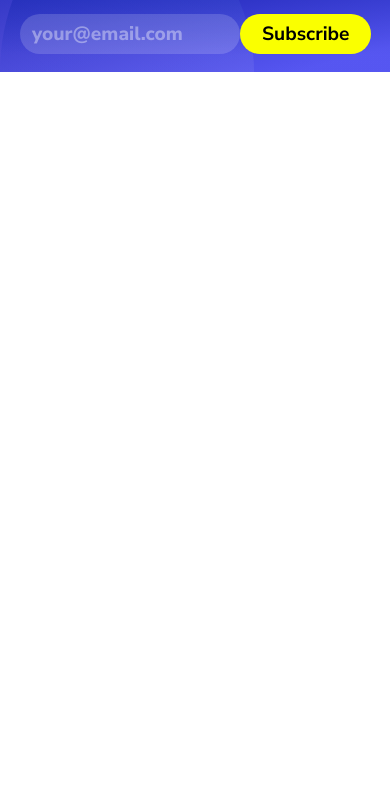
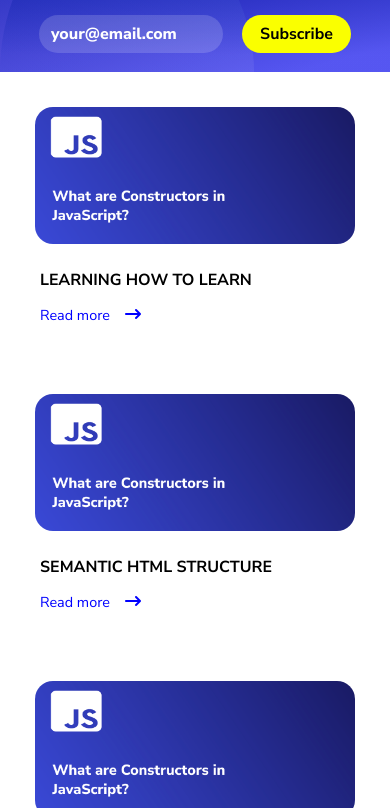
Before and after one commit to RyanZaleski/fullstack-blog, a plain HTML site: page index.html in a window 390 px wide. Shown: the part 139-947 px from the top of the page. Before the commit the page ends 844 px from the top, so only its background shows below. Drawn offline with Linux system fonts and the light colour scheme.

Commit message:
adding sections for mobile layout

```diff
--- a/css/style.css
+++ b/css/style.css
@@ -8,6 +8,15 @@
 
 }
 
+*:not(input.field) {
+  -webkit-user-select: none;
+    -khtml-user-select: none;
+    -moz-user-select: none;
+    -ms-user-select: none;
+    user-select: none;
+
+}
+
 body{
   font-family: 'Nunito Sans', sans-serif;
 }
@@ -15,16 +24,13 @@ body{
 /* MOBILE LAYOUT
 /*******************************************/
 
-@media screen and (max-width: 767px){
+@media screen and (max-width: 1100px){
 
-
-
-
+/* mobile header */
 
 header {
   display: flex;
   flex-direction: column;
-
   justify-content: center;
   text-align: center;
   gap: 35px;
@@ -38,7 +44,6 @@ header {
 
 header::before {
   content: '';
-
   width: 65%;
   height: 25vh;
   border-radius: 0 100% 0 0;
@@ -52,7 +57,6 @@ header::before {
 
 header::after {
   content: '';
-
   width: 100%;
   height: 25vh;
   top: 0;
@@ -66,13 +70,11 @@ header::after {
 header h2{
   font-size: 1.25em;
   font-weight: 600;
-
   z-index: 2;
 }
 
 header h1{
   font-size: 1.4em;
-
   font-weight: 700;
   padding: 0 40px;
   z-index: 2;
@@ -82,7 +84,7 @@ header input {
   background: rgba(255, 255, 255, 0.16);
   border: none;
   border-radius: 100px;
-  height: 40px;
+  height: 38px;
   z-index: 2;
   font-weight: 400;
 
@@ -103,17 +105,15 @@ header input {
   font-weight: 400;
 }
 
-::placeholder {
-  color: rgba(255, 255, 255, 0.38);
-  font-weight: 400;
-}
+
 
 header button {
   background: #FAFF00;
   border: none;
   border-radius: 100px;
   z-index: 2;
-  padding: 0 22px;
+  padding: 0 18px;
+  height: 38px;
 }
 
 header button a {
@@ -122,26 +122,96 @@ header button a {
 }
 
 header div {
-
   display: flex;
   flex-direction: row;
   justify-content: space-evenly;
-  font-size: 1.2em;
-
+  font-size: 1em;
 }
 
 input::placeholder {
   padding-left: 10px;
   font-weight: 800;
+  color: white;
 
 }
 
+/* mobile main */
+
+main {
+  display: flex;
+  flex-direction: column;
+  padding: 25px;
+  align-items: center;
+  justify-content: center;
+  margin: 0 auto;
+  gap: 50px;
+}
+
+main img {
+  width: 100%;
+  border-radius: 18px;
+}
+
+main section {
+  display: flex;
+  flex-direction: column;
+  gap: 20px;
+  padding: 10px;
+}
+
+
+
+main section h1, main section div {
+  padding-left: 5px;
+}
+
+main section h1 {
+  text-transform: uppercase;
+  font-weight: 700;
+  padding-top: 8px;
+}
+
+main section div span {
+  color: blue;
+  font-size: 0.9em;
+}
+
+
+
+main section div {
+  display: flex;
+  flex-direction: row;
+  gap: 15px;
+  font-size: 1em;
+  color: blue;
+}
+
+main section div i{
+  position: relative;
+  bottom: 2px;
+}
+
+}
+
+/******************************************
+/* LARGE MOBILE LAYOUT
+/*******************************************/
+
+@media screen and (min-width: 1100px) and (max-width: 1400px){
+
+header h2 {
+  color: red;
+
+}
+
+header {
+  color: red !important;
+}
 
 
 }
 
 
-
 /******************************************
 /* ADDITIONAL STYLES
 /*******************************************/
--- a/index.html
+++ b/index.html
@@ -15,6 +15,7 @@
 		<link rel="preconnect" href="https://fonts.googleapis.com">
 		<link rel="preconnect" href="https://fonts.gstatic.com" crossorigin>
 		<link href="https://fonts.googleapis.com/css2?family=Nunito+Sans:wght@200;300;400;600;700;800;900&display=swap" rel="stylesheet">
+		<script src="https://kit.fontawesome.com/c01b52cc25.js" crossorigin="anonymous"></script>
 
 	</head>
 	<body>
@@ -33,6 +34,107 @@
 
 		</header>
 
+		<main>
+
+			<section>
+
+				<img src="/template.png" alt="">
+
+				<h1>Learning how to learn</h1>
+
+				<div>
+
+					<span>Read more</span>
+
+
+					<i class="fa-solid fa-arrow-right-long"></i>
+
+				</div>
+
+			</section>
+
+			<section>
+
+				<img src="/template.png" alt="">
+
+				<h1>Semantic HTML structure</h1>
+
+				<div>
+
+					<span>Read more</span>
+
+					<i class="fa-solid fa-arrow-right-long"></i>
+
+				</div>
+
+			</section>
+
+			<section>
+
+				<img src="/template.png" alt="">
+
+				<h1>CSS, relationships, specificity and the box model</h1>
+
+				<div>
+
+					<span>Read more</span>
+
+					<i class="fa-solid fa-arrow-right-long"></i>
+
+				</div>
+
+			</section>
+
+			<section>
+
+				<img src="/template.png" alt="">
+
+				<h1>CSS Floats</h1>
+
+				<div>
+
+					<span>Read more</span>
+
+					<i class="fa-solid fa-arrow-right-long"></i>
+
+				</div>
+
+			</section>
+
+			<section>
+
+				<img src="/template.png" alt="">
+
+				<h1>Responsive design</h1>
+
+				<div>
+
+					<span>Read more</span>
+
+					<i class="fa-solid fa-arrow-right-long"></i>
+
+				</div>
+
+			</section>
+
+			<section>
+
+				<img src="/template.png" alt="">
+
+				<h1>Networking</h1>
+
+				<div>
+
+					<span>Read more</span>
+
+					<i class="fa-solid fa-arrow-right-long"></i>
+
+				</div>
+
+			</section>
+
+		</main>
+
 		<script type="text/javascript" src="js/main.js"></script>
 	</body>
 </html>
```
Also changed, not shown: template.png (added).
